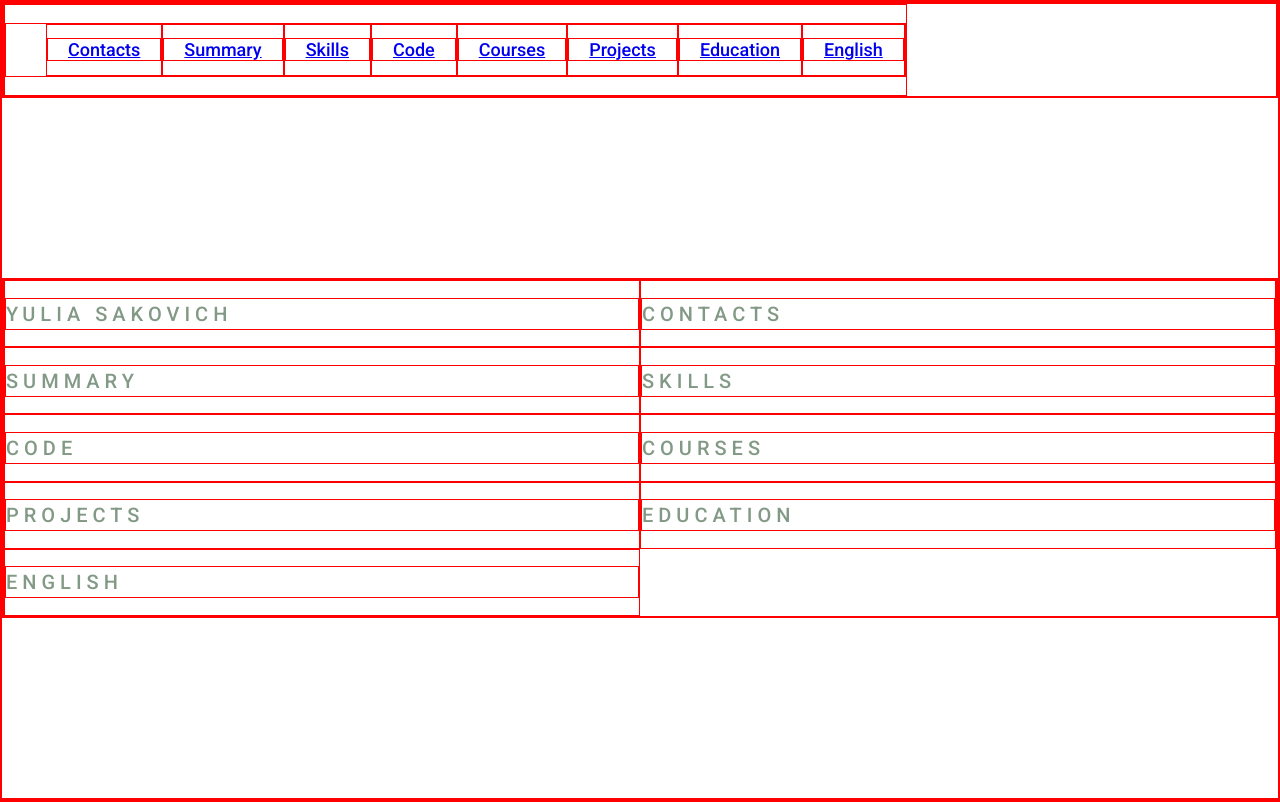
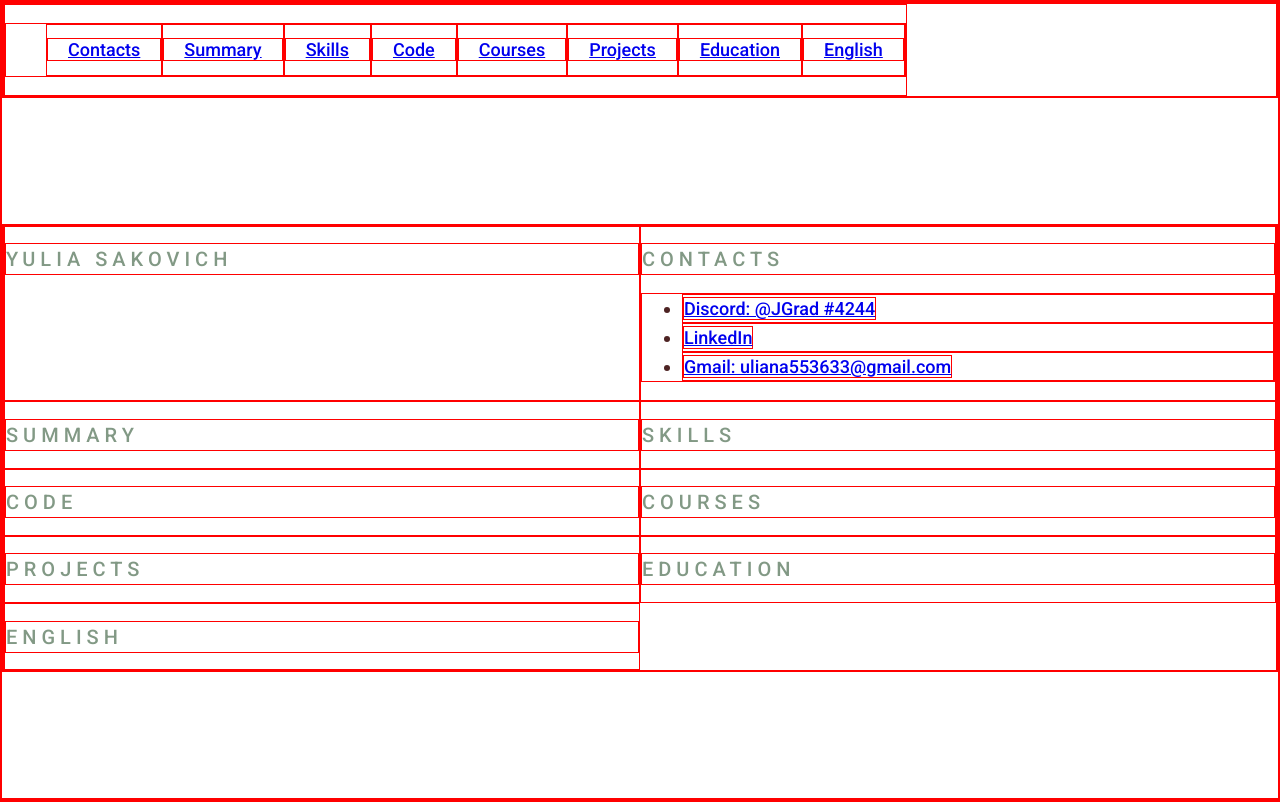
Before and after one commit to UlianaMakarova/rsschool-cv, a plain HTML site: page index.html in a window 1280 px wide. Drawn offline with Linux system fonts and the light colour scheme.

Commit message:
feat: add contacts

```diff
--- a/index.html
+++ b/index.html
@@ -30,7 +30,14 @@
     <main class="main">
         <div class="container">
             <section class="section" id="profile"><h1 class="section-title">Yulia Sakovich</h1></section>
-            <section class="section" id="contacts"> <h2 class="section-title">Contacts</h2> </section>
+            <section class="section" id="contacts">
+                <h2 class="section-title">Contacts</h2>
+                <ul>
+                    <li><a href="https://discord.gg/UYP4yMw3">Discord: @JGrad #4244</a></li>
+                    <li> <a href="https://www.linkedin.com/in/uliana-grad/">LinkedIn</a></li>
+                    <li> <a href="mailto:uliana553633@gmail.com">Gmail: uliana553633@gmail.com</a></li>
+                </ul>
+            </section>
             <section class="section" id="summary"><h2 class="section-title">Summary</h2></section>
             <section class="section" id="skills"><h2 class="section-title">Skills</h2></section>
             <section class="section" id="code"><h2 class="section-title">Code</h2></section>
```
